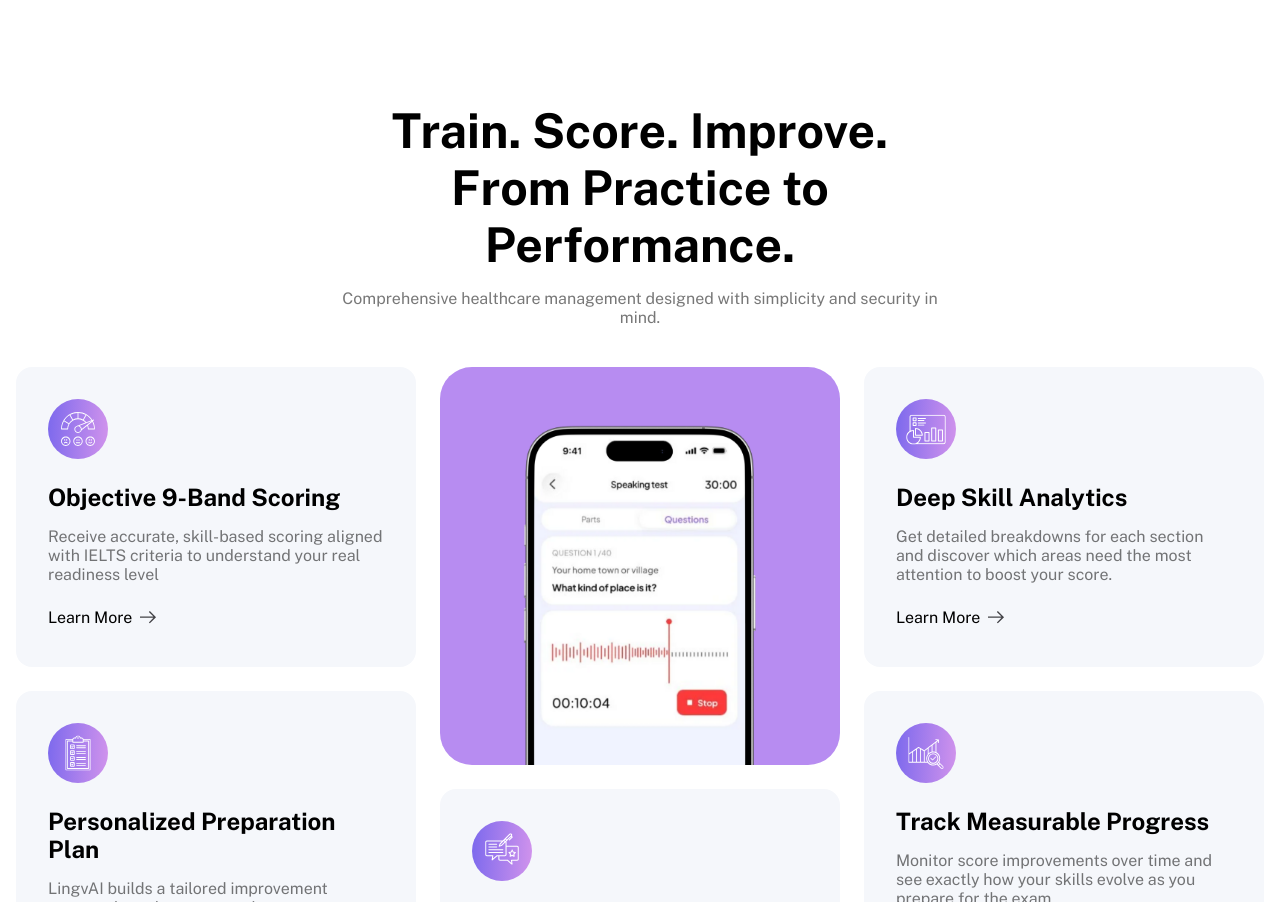
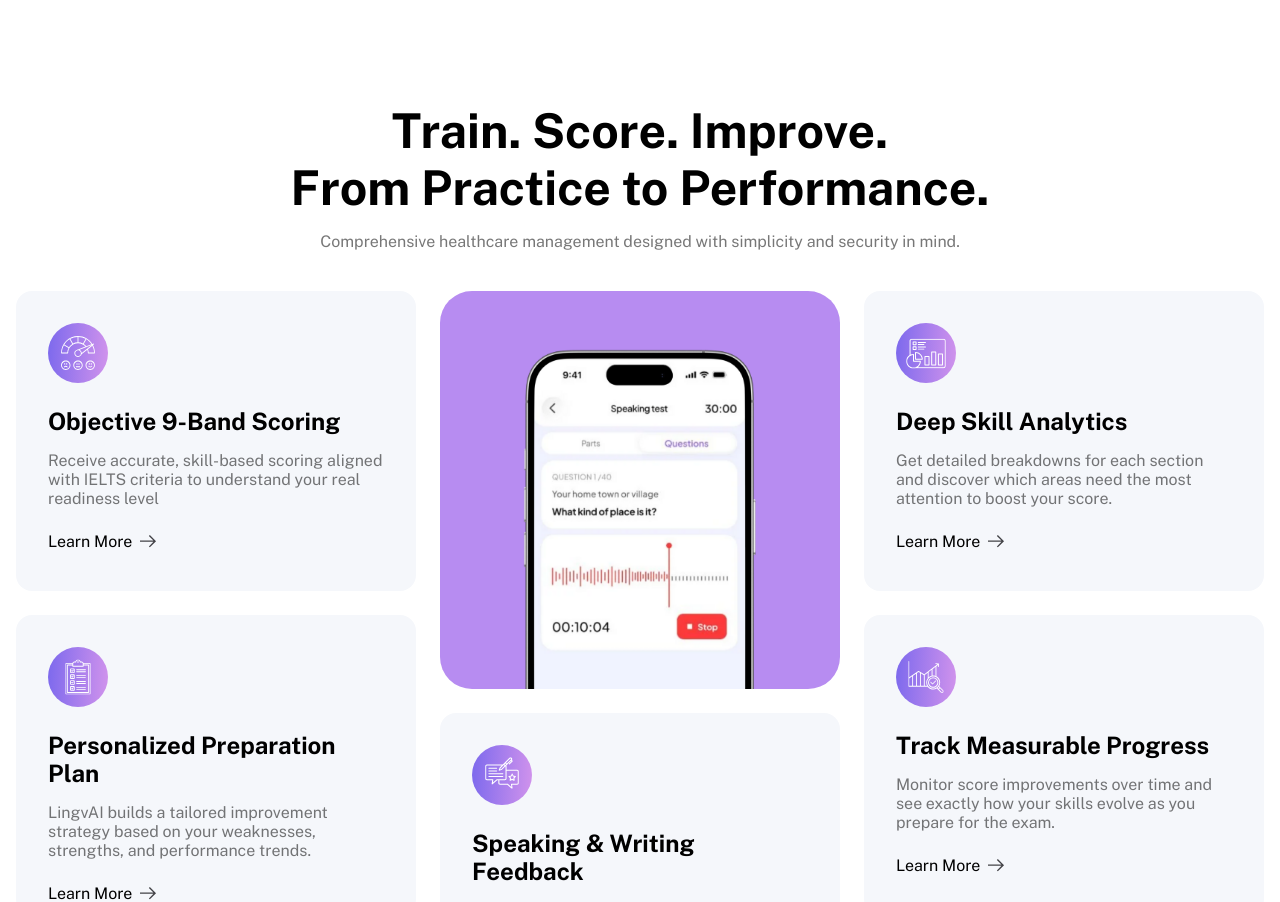
Before and after one commit to programmeraza/curely, a React (Vite) app: page / in a window 1280 px wide. Shown: the part 824-1726 px from the top of the page. Built offline with nearby package versions, Linux system fonts and the light colour scheme.

Commit message:
feat: final project v19

```diff
--- a/src/components/Explore/Explore.jsx
+++ b/src/components/Explore/Explore.jsx
@@ -76,7 +76,7 @@ const Explore = () => {
       <div className="container">
         <div className="expo__wrapper">
           <div className="expo__content">
-            <h1>Train. Score. Improve. From Practice to Performance.</h1>
+            <h1>Train. Score. Improve. <br /> From Practice to Performance.</h1>
             <p>
               Comprehensive healthcare management designed with simplicity and
               security in mind.
--- a/src/components/Explore/Explore.scss
+++ b/src/components/Explore/Explore.scss
@@ -17,7 +17,7 @@
         text-align: center;
         gap: 16px;
         width: 100%;
-        max-width: 610px;
+        max-width: 900px;
 
         h1 {
             font-size: clamp(2.125rem, 1.833rem + 1.46vw, 3rem);
```
